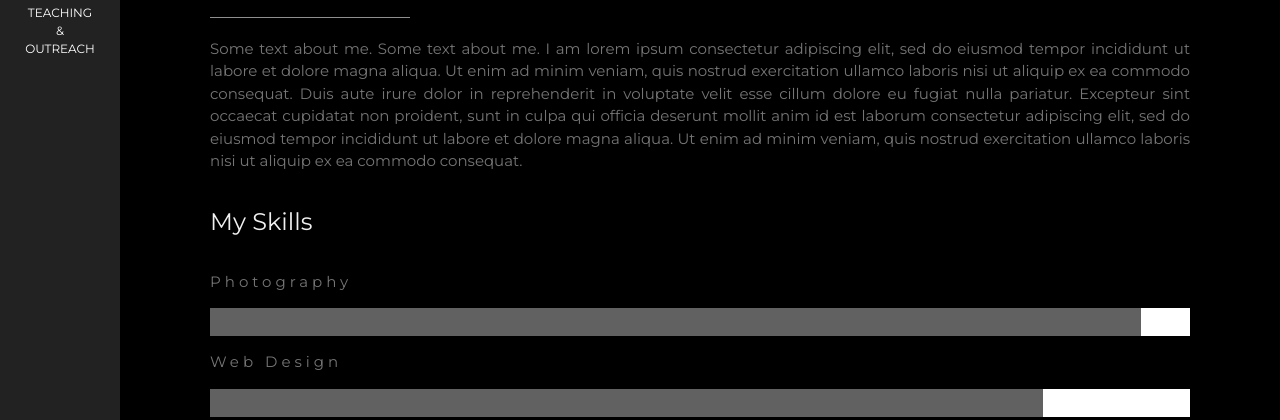
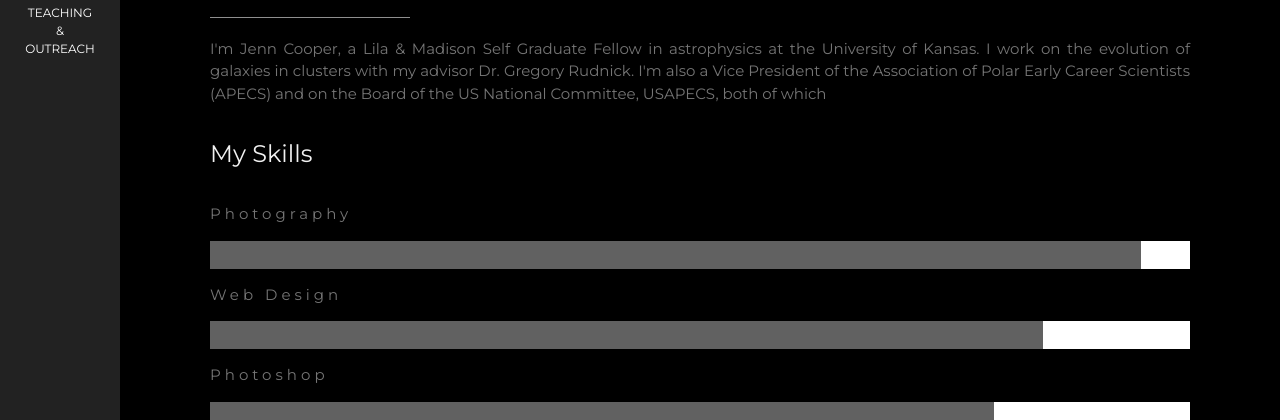
Before and after one commit to jrcooper91/jrcooper91.github.io, a plain HTML site: page index.html in a window 1280 px wide. Shown: the part 380-800 px from the top of the page. Drawn offline with nearby package versions, Linux system fonts and the light colour scheme.

Commit message:
Update index.html

```diff
--- a/index.html
+++ b/index.html
@@ -63,9 +63,8 @@ body, h1,h2,h3,h4,h5,h6 {font-family: "Montserrat", sans-serif}
   <div class="w3-content w3-justify w3-text-grey w3-padding-64" id="about">
     <h2 class="w3-text-light-grey">My Name</h2>
     <hr style="width:200px" class="w3-opacity">
-    <p>Some text about me. Some text about me. I am lorem ipsum consectetur adipiscing elit, sed do eiusmod tempor incididunt ut labore et dolore magna aliqua. Ut enim ad minim veniam, quis nostrud exercitation ullamco laboris nisi ut aliquip
-      ex ea commodo consequat. Duis aute irure dolor in reprehenderit in voluptate velit esse cillum dolore eu fugiat nulla pariatur. Excepteur sint occaecat cupidatat non proident, sunt in culpa qui officia deserunt mollit anim id est laborum consectetur
-      adipiscing elit, sed do eiusmod tempor incididunt ut labore et dolore magna aliqua. Ut enim ad minim veniam, quis nostrud exercitation ullamco laboris nisi ut aliquip ex ea commodo consequat.
+    <p>I'm Jenn Cooper, a Lila & Madison Self Graduate Fellow in astrophysics at the University of Kansas. I work on the evolution of galaxies in clusters with my advisor Dr. Gregory Rudnick.
+      I'm also a Vice President of the Association of Polar Early Career Scientists (APECS) and on the Board of the US National Committee, USAPECS, both of which
     </p>
     <h3 class="w3-padding-16 w3-text-light-grey">My Skills</h3>
     <p class="w3-wide">Photography</p>
```
